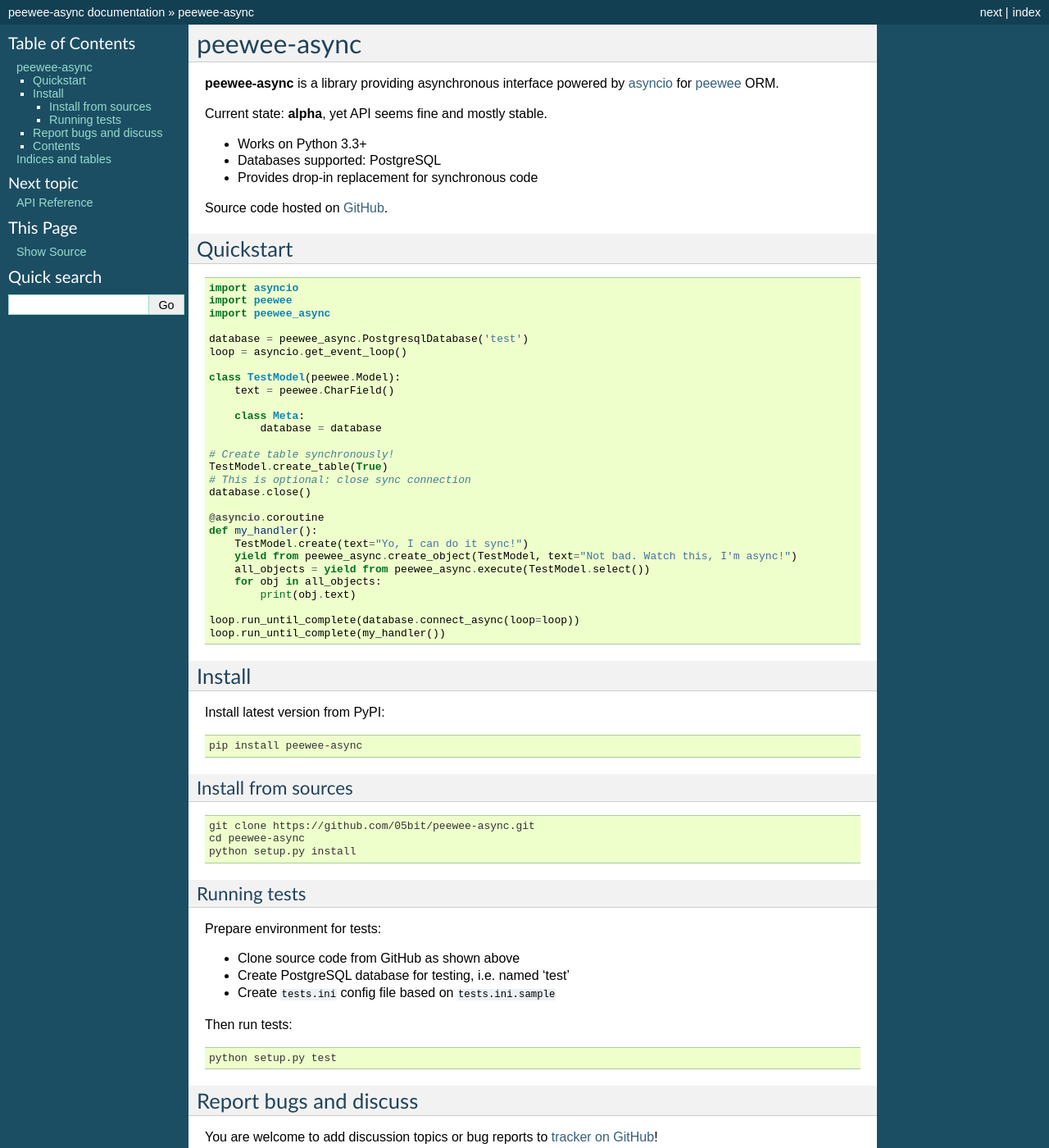
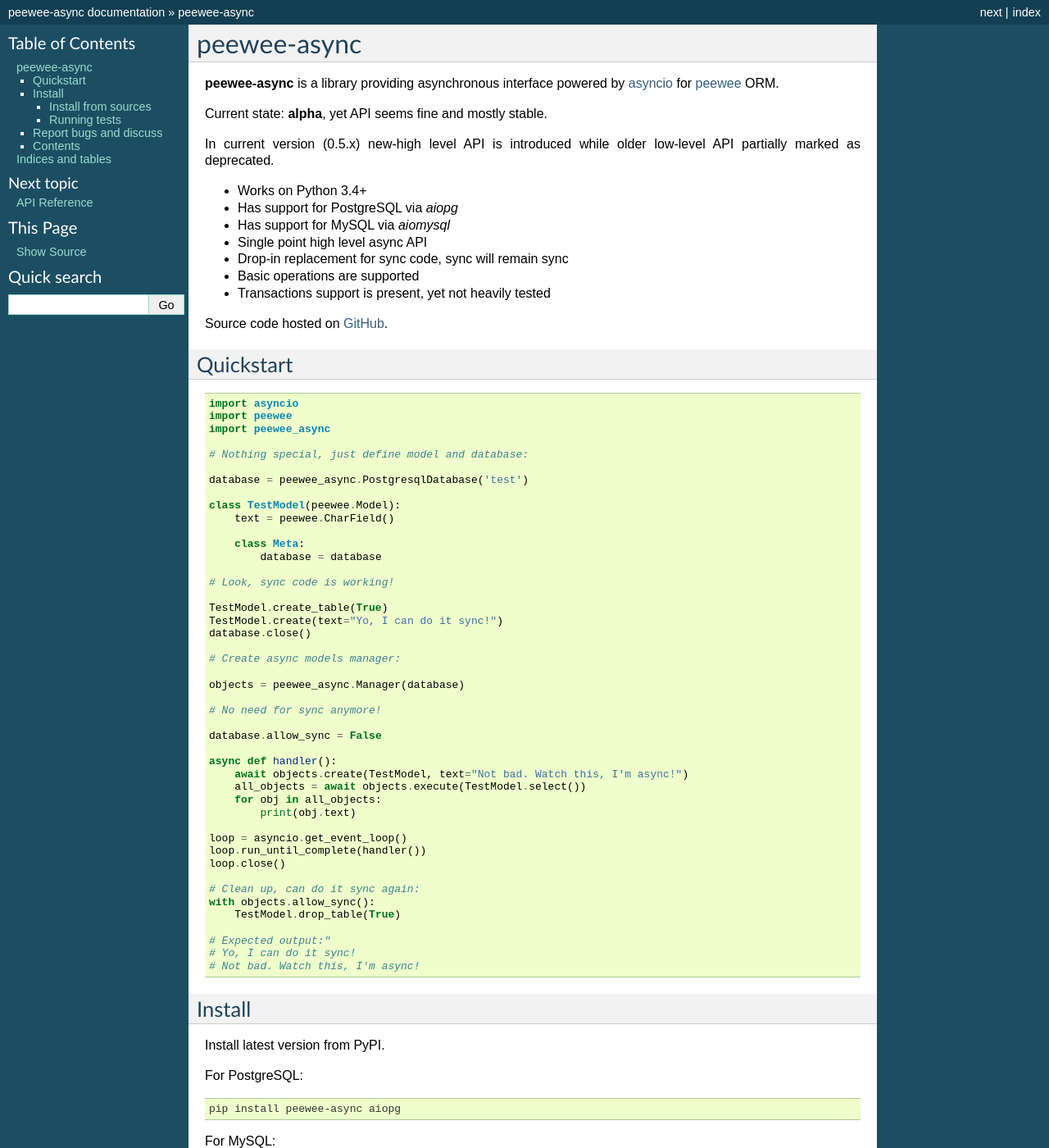
Before and after one commit to 05bit/peewee-async, a Sphinx documentation site: the page built from docs/index.rst, in a window 1280 px wide and 1400 px high. Shown: the whole window at 82% size. Built offline with Sphinx 7.4.7, drawn with Linux system fonts in a browser that asks for light colours; the version number could not be read and is left out; some of the changed text lies outside the part shown.

```diff
--- a/docs/index.rst
+++ b/docs/index.rst
@@ -13,9 +13,15 @@
 
 Current state: **alpha**, yet API seems fine and mostly stable.
 
-* Works on Python 3.3+
-* Databases supported: PostgreSQL
-* Provides drop-in replacement for synchronous code
+In current version (0.5.x) new-high level API is introduced while older low-level API partially marked as deprecated.
+
+* Works on Python 3.4+
+* Has support for PostgreSQL via `aiopg`
+* Has support for MySQL via `aiomysql`
+* Single point high level async API
+* Drop-in replacement for sync code, sync will remain sync
+* Basic operations are supported
+* Transactions support is present, yet not heavily tested
 
 Source code hosted on `GitHub`_.
 
@@ -30,8 +36,9 @@
     import peewee
     import peewee_async
 
+    # Nothing special, just define model and database:
+
     database = peewee_async.PostgresqlDatabase('test')
-    loop = asyncio.get_event_loop()
 
     class TestModel(peewee.Model):
         text = peewee.CharField()
@@ -39,31 +46,55 @@
         class Meta:
             database = database
 
-    # Create table synchronously!
+    # Look, sync code is working!
+
     TestModel.create_table(True)
-    # This is optional: close sync connection
+    TestModel.create(text="Yo, I can do it sync!")
     database.close()
 
-    @asyncio.coroutine
-    def my_handler():
-        TestModel.create(text="Yo, I can do it sync!")
-        yield from peewee_async.create_object(TestModel, text="Not bad. Watch this, I'm async!")
-        all_objects = yield from peewee_async.execute(TestModel.select())
+    # Create async models manager:
+
+    objects = peewee_async.Manager(database)
+
+    # No need for sync anymore!
+
+    database.allow_sync = False
+
+    async def handler():
+        await objects.create(TestModel, text="Not bad. Watch this, I'm async!")
+        all_objects = await objects.execute(TestModel.select())
         for obj in all_objects:
             print(obj.text)
 
-    loop.run_until_complete(database.connect_async(loop=loop))
-    loop.run_until_complete(my_handler())
+    loop = asyncio.get_event_loop()
+    loop.run_until_complete(handler())
+    loop.close()
+
+    # Clean up, can do it sync again:
+    with objects.allow_sync():
+        TestModel.drop_table(True)
+
+    # Expected output:"
+    # Yo, I can do it sync!
+    # Not bad. Watch this, I'm async!
 
 
 Install
 -------
 
-Install latest version from PyPI:
+Install latest version from PyPI.
+
+For PostgreSQL:
 
 .. code-block:: console
 
-    pip install peewee-async
+    pip install peewee-async aiopg
+
+For MySQL:
+
+.. code-block:: console
+
+    pip install peewee-async aiomysql
 
 Install from sources
 ++++++++++++++++++++
--- a/peewee_async.py
+++ b/peewee_async.py
@@ -1190,8 +1190,8 @@
     http://peewee.readthedocs.org/en/latest/peewee/api.html#MySQLDatabase
     """
     def init(self, database, **kwargs):
-        self.min_connections = self.connect_kwargs.pop('min_connections', 1)
-        self.max_connections = self.connect_kwargs.pop('max_connections', 10)
+        self.min_connections = kwargs.pop('min_connections', 1)
+        self.max_connections = kwargs.pop('max_connections', 10)
         super().init(database, **kwargs)
 
     @property
```
Also changed, not shown: README.md (+7 -7 lines), 4 other files.
